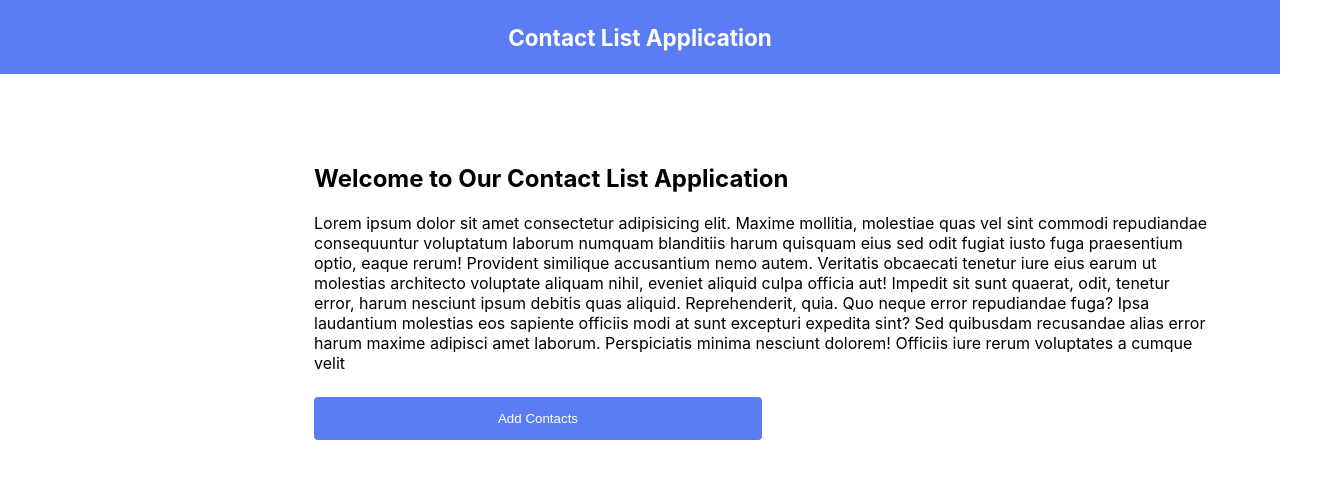
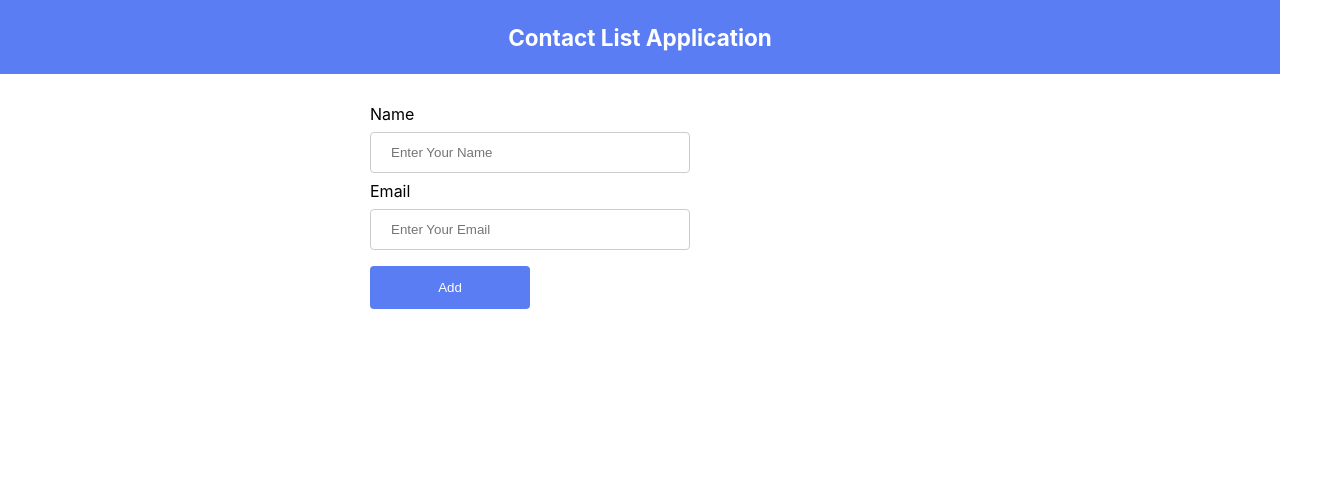
Before and after one commit to shivuram/contact-list-app, a React (Create React App) app: page /add in a window 1280 px wide. Shown: the top 478 px of the page, 1340 px wide, since content can reach past the window. Built offline with nearby package versions, Linux system fonts and the light colour scheme.

Commit message:
Add contact component

```diff
--- a/src/App.css
+++ b/src/App.css
@@ -22,3 +22,29 @@ button {
   border-radius: 4px;
   cursor: pointer;
 }
+
+.form-container {
+  width: 50%;
+  padding-left: 40px;
+  margin: 0 auto;
+}
+
+.main-container {
+padding: 30px;
+width: 100%;
+height: 100%;
+}
+
+form {
+  width: 50%;
+}
+
+input {
+  width: 100%;
+  padding: 12px 20px;
+  margin: 8px 0;
+  display: inline-block;
+  border: 1px solid #ccc;
+  border-radius: 4px;
+  box-sizing: border-box;
+}
--- a/src/App.js
+++ b/src/App.js
@@ -1,12 +1,19 @@
 import './App.css';
 import Header from './components/Header'
 import Welcome from './components/Welcome'
+import AddContact from './components/AddContact'
+import {BrowserRouter as Router, Switch, Route} from 'react-router-dom'
 
 const App = () => {
   return (
     <div>
-      <Header />
-      <Welcome/>
+      <Router>
+                <Header />
+                <Switch>
+                    <Route path="/add" component={AddContact}/>
+                    <Route path="/" exact component={Welcome} />
+                </Switch>
+        </Router>
     </div>
   )
 }
--- /dev/null
+++ b/src/components/AddContact.js
@@ -0,0 +1,19 @@
+import '../App.css';
+
+const AddContact = () => {
+    return (
+        <div className="main-container">
+            <div className="form-container">
+            <form >
+                <label>Name</label>
+                <input type="text" placeholder="Enter Your Name" />
+                <label>Email</label>
+                <input type="email" placeholder="Enter Your Email" />
+                <button >Add</button>
+            </form>
+            </div>
+        </div>
+    )
+}
+
+export default AddContact;
--- a/src/components/Welcome.js
+++ b/src/components/Welcome.js
@@ -1,4 +1,5 @@
 import '../App.css';
+import { Link} from 'react-router-dom';
 
 const Welcome = () => {
     return (
@@ -15,7 +16,9 @@ const Welcome = () => {
                 sapiente officiis modi at sunt excepturi expedita sint? Sed quibusdam
                 recusandae alias error harum maxime adipisci amet laborum. Perspiciatis
                 minima nesciunt dolorem! Officiis iure rerum voluptates a cumque velit </p>
-                <button >Add Contacts</button>
+                <Link to='/add'>
+                    <button >Add Contacts</button>
+                </Link>
         </div>
     )
 }
```
